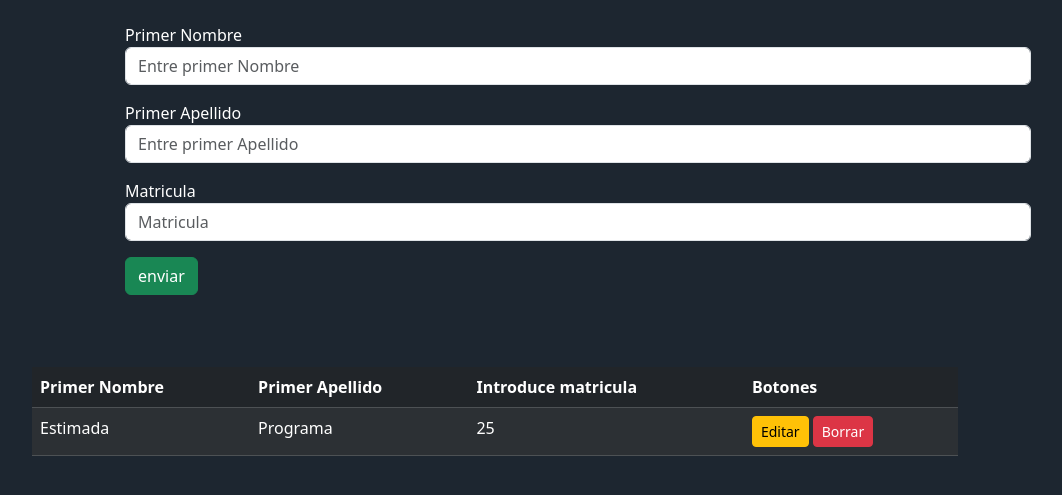
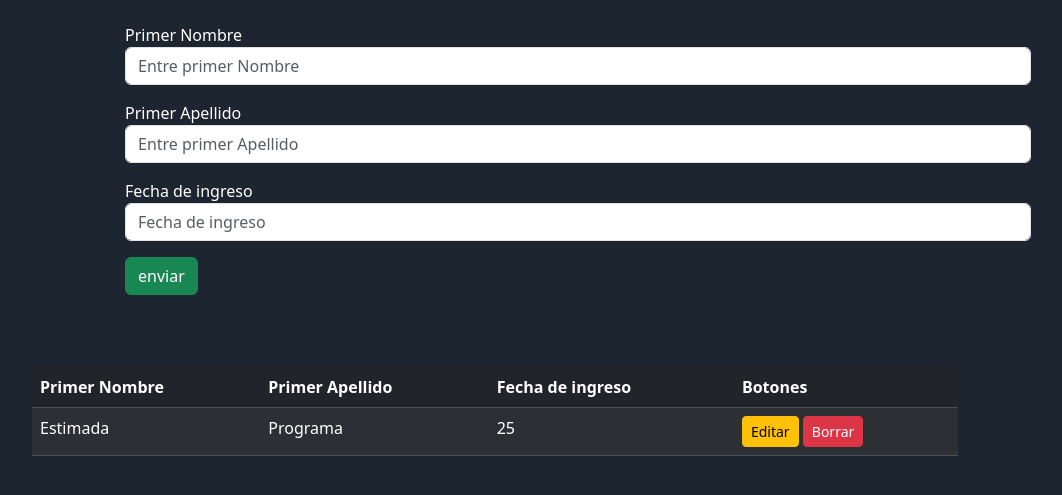
Before and after one commit to Freddyclar/appCrudFreddyC, a plain HTML site: page index.html in a window 1280 px wide. Shown: the part 131-626 px from the top of the page, without its empty margins (50-1112 px from the left). Drawn offline with nearby package versions, Linux system fonts and the light colour scheme.

Commit message:
agregar cambios

```diff
--- a/index.html
+++ b/index.html
@@ -24,8 +24,8 @@
                     <input class="form-control" id="lastName" type="text" placeholder="Entre primer Apellido">
                 </div>
                 <div class="col-10 col-mb-8 mb-3">
-                    <label for="rollNo">Matricula</label>
-                    <input class="form-control" id="rollNo" type="text" placeholder="Matricula">
+                    <label for="rollNo">Fecha de ingreso</label>
+                    <input class="form-control" id="rollNo" type="text" placeholder="Fecha de ingreso">
                 </div>
                 <div class="col-10">
                     <input class="btn btn-success add-btn" type="submit" value="enviar">
@@ -37,7 +37,7 @@
                         <tr>
                             <th>Primer Nombre</th>
                             <th>Primer Apellido</th>
-                            <th>Introduce matricula</th>
+                            <th>Fecha de ingreso</th>
                             <th>Botones</th>
                         </tr>
                     </thead>
```
Also changed, not shown: 1 other file.
